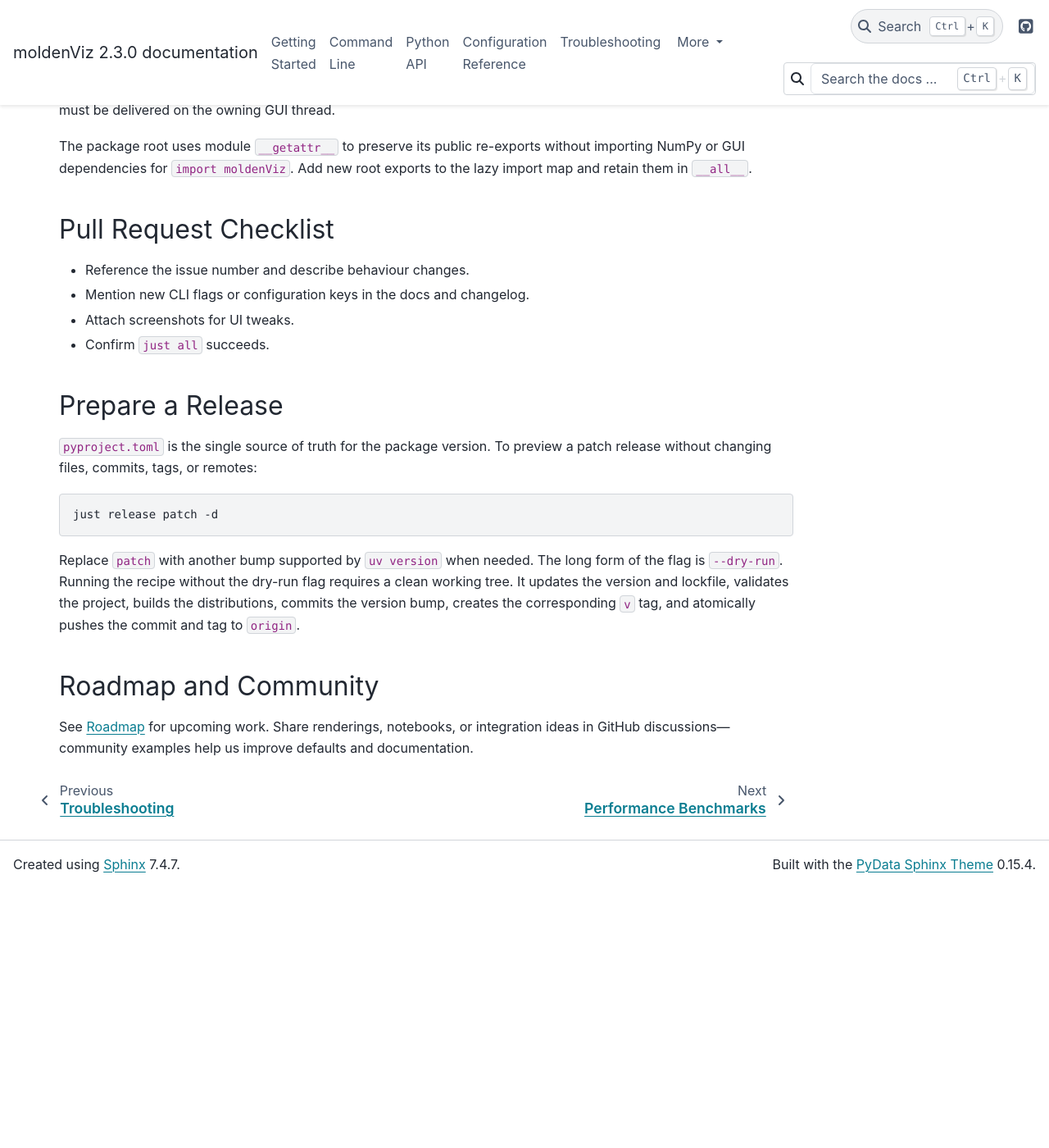
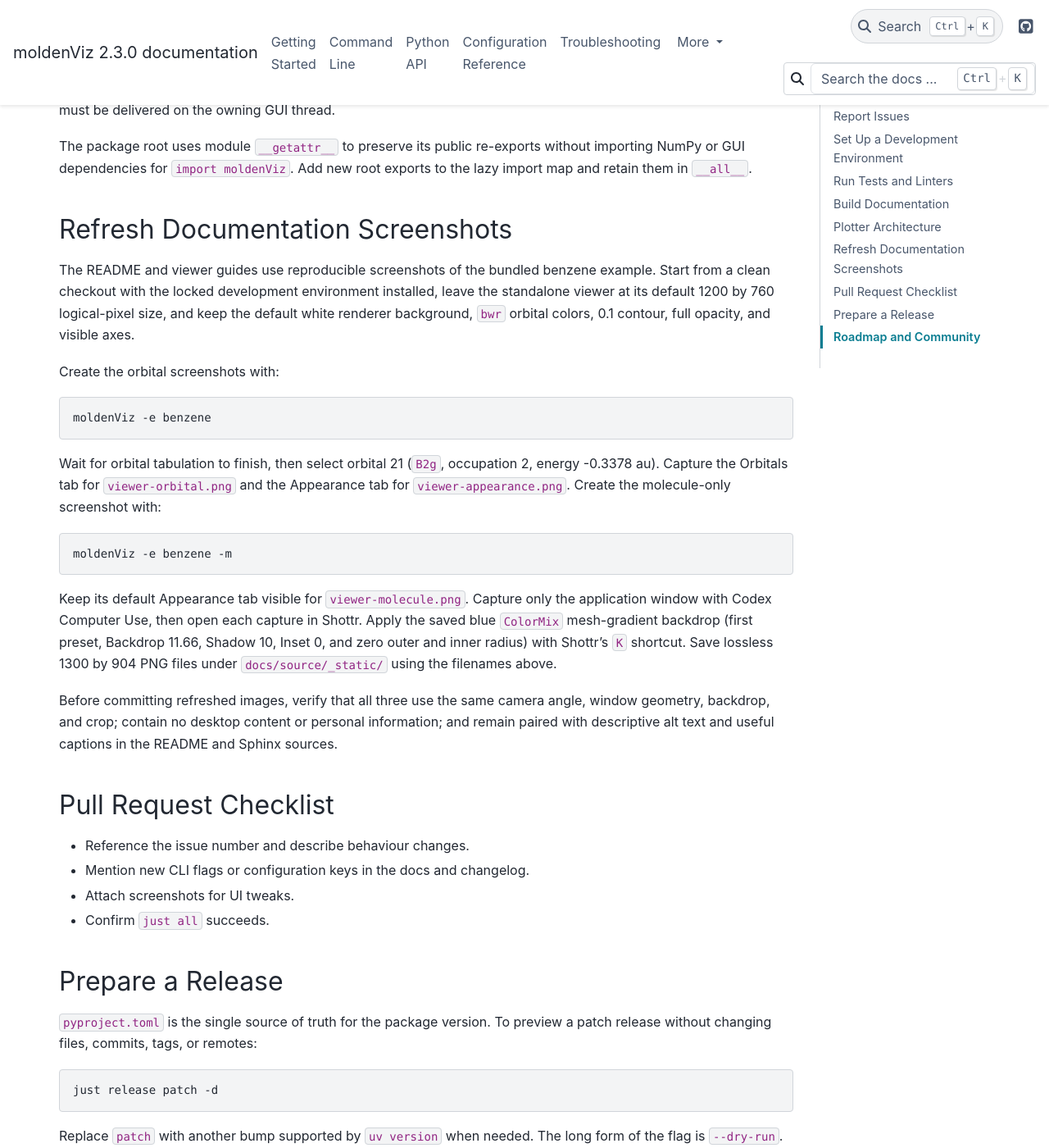
Before and after one commit to Faria22/moldenViz, a Sphinx documentation site: the page built from docs/source/contributing.rst, in a window 1280 px wide and 1400 px high, scrolled down 1902 px. Shown: the whole window at 82% size. Built offline with Sphinx 7.4.7 and the PyData theme 0.15.4, drawn with Linux system fonts in a browser that asks for light colours; before the commit the page ends 2985 px from its top, so only the background shows below that.

Commit message:
Add viewer screenshots to documentation

```diff
--- a/docs/source/contributing.rst
+++ b/docs/source/contributing.rst
@@ -85,6 +85,42 @@
 without importing NumPy or GUI dependencies for ``import moldenViz``. Add new
 root exports to the lazy import map and retain them in ``__all__``.
 
+Refresh Documentation Screenshots
+---------------------------------
+
+The README and viewer guides use reproducible screenshots of the bundled
+benzene example. Start from a clean checkout with the locked development
+environment installed, leave the standalone viewer at its default 1200 by 760
+logical-pixel size, and keep the default white renderer background, ``bwr``
+orbital colors, 0.1 contour, full opacity, and visible axes.
+
+Create the orbital screenshots with:
+
+.. code-block:: bash
+
+   moldenViz -e benzene
+
+Wait for orbital tabulation to finish, then select orbital 21 (``B2g``,
+occupation 2, energy -0.3378 au). Capture the Orbitals tab for
+``viewer-orbital.png`` and the Appearance tab for ``viewer-appearance.png``.
+Create the molecule-only screenshot with:
+
+.. code-block:: bash
+
+   moldenViz -e benzene -m
+
+Keep its default Appearance tab visible for ``viewer-molecule.png``. Capture
+only the application window with Codex Computer Use, then open each capture in
+Shottr. Apply the saved blue ``ColorMix`` mesh-gradient backdrop (first preset,
+Backdrop 11.66, Shadow 10, Inset 0, and zero outer and inner radius) with
+Shottr's ``K`` shortcut. Save lossless 1300 by 904 PNG files under
+``docs/source/_static/`` using the filenames above.
+
+Before committing refreshed images, verify that all three use the same camera
+angle, window geometry, backdrop, and crop; contain no desktop content or
+personal information; and remain paired with descriptive alt text and useful
+captions in the README and Sphinx sources.
+
 Pull Request Checklist
 ----------------------
 
```
Also changed, not shown: README.md (+4 -0 lines), docs/source/cli-guide.rst (+8 -0 lines), docs/source/index.rst (+7 -0 lines), docs/source/python-api.rst (+8 -0 lines), docs/source/_static/viewer-appearance.png (added), docs/source/_static/viewer-molecule.png (added), docs/source/_static/viewer-orbital.png (added).
